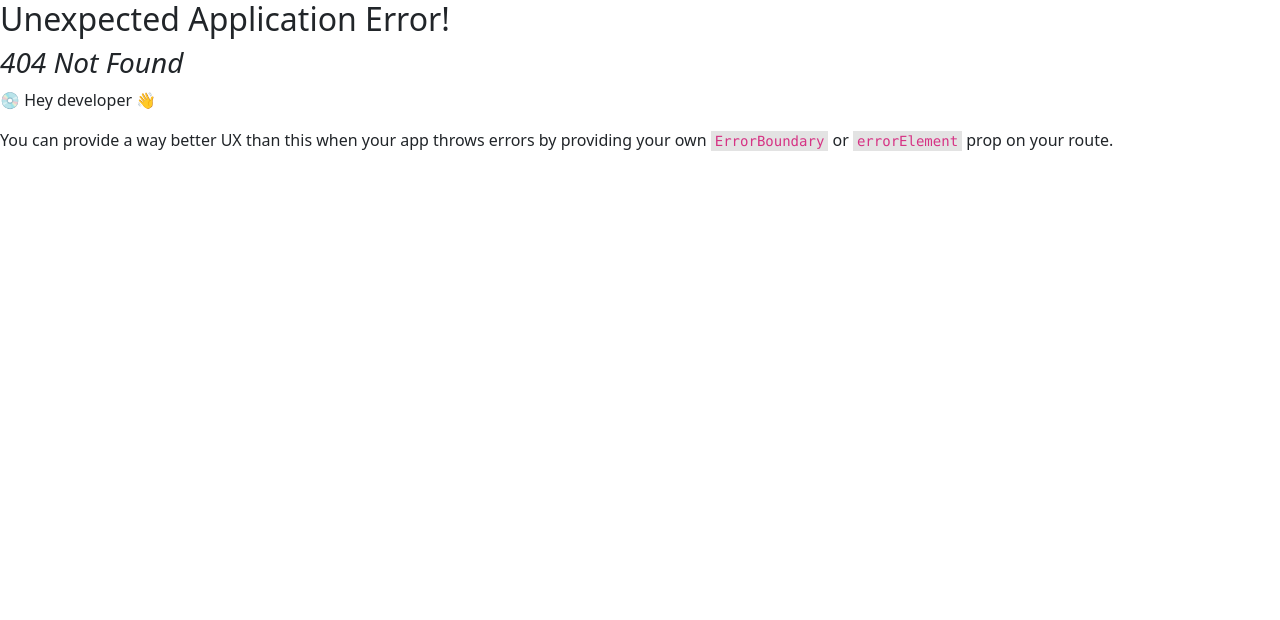
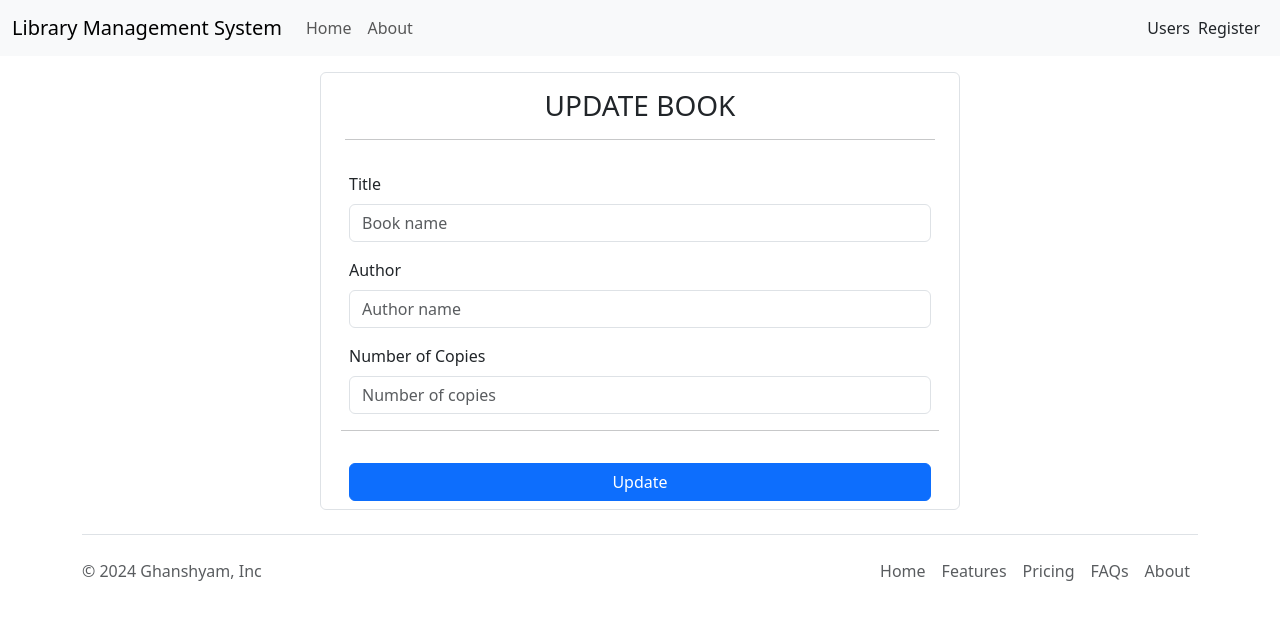
Before and after one commit to Ghanshyam-cyber/LibraryManagementSystemFrontEnd, a React (Vite) app: page /addBook/1/updateBook/1 in a window 1280 px wide. Before the commit this address had no page. Shown: the top 620 px of the page. Built offline with nearby package versions, Linux system fonts and the light colour scheme; no server answers.

Commit message:
Adding Feature for update details of book and user

```diff
--- a/src/Components/Cards/AddBook.jsx
+++ b/src/Components/Cards/AddBook.jsx
@@ -1,13 +1,13 @@
-import React, { useState } from "react";
-import { useParams } from "react-router";
+import React, { useState, useEffect } from "react";
+import { useNavigate, useParams } from "react-router";
 
 export default function AddBook() {
-  const { managerId } = useParams();
-
+  const { managerId ,bookId} = useParams();
+  const navigate = useNavigate();
   const [bookDetails, setBookDetails] = useState({
     bookName: "",
     authorName: "",
-    status: false,
+    noOfCopies: "",
   });
 
   const [alert, setAlert] = useState({
@@ -17,22 +17,62 @@ export default function AddBook() {
   });
 
   const handleOnChange = (event) => {
-    const { id, value, type, checked } = event.target;
+    const { id, value } = event.target;
     setBookDetails((prev) => ({
       ...prev,
-      [id]: type === "checkbox" ? checked : value,
+      [id]: value, // Correctly update the state based on the id
     }));
   };
 
+  // Fetch the book details for update if bookId is available
+  useEffect(() => {
+    if (bookId) {
+      // console.log(`Fetching book with managerId: ${managerId} and bookId: `,bookId);
+      const fetchBookDetails = async () => {
+        try {
+          const response = await fetch(
+            `http://localhost:8080/manager/${managerId}/updateBook/${bookId}`, // Correct URL format
+            {
+              method: "PUT",
+              headers: {
+                "Content-Type" : "application/json",
+              },
+              body: JSON.stringify(bookDetails),
+            }
+          );
+          if (response.ok) {
+            const data = await response.json();
+            setBookDetails(data); // Populate form with current book data
+          } else {
+            setAlert({
+              visible: true,
+              message: "Failed to load book details",
+              type: "danger",
+            });
+          }
+        } catch (error) {
+          console.error("Error fetching book details:", error);
+          setAlert({
+            visible: true,
+            message: "Some error occurred. Please try again later.",
+            type: "danger",
+          });
+        }
+      };
+
+      fetchBookDetails();
+    }
+  }, [bookId, managerId]);
+
+
   const handleSubmit = async (e) => {
     e.preventDefault();
-    // console.log("Submitting Book Details:", bookDetails);
 
     // Validation
     if (
+      !bookDetails.bookName ||
       !bookDetails.authorName ||
-      !bookDetails.authorName ||
-      !bookDetails.status
+      !bookDetails.noOfCopies
     ) {
       setAlert({
         visibile: true,
@@ -43,23 +83,32 @@ export default function AddBook() {
     }
 
     try {
-      const response = await fetch(
-        `http://localhost:8080/manager/${managerId}/book`,
-        {
-          method: "POST",
-          headers: {
-            "Content-Type": "application/json",
-          },
-          body: JSON.stringify(bookDetails),
-        }
-      );
+
+      const url = bookId
+        ? `http://localhost:8080/manager/${managerId}/updateBook/${bookId}`
+        : `http://localhost:8080/manager/${managerId}/book`;
+      const methods = bookId ? "PUT" : "POST";
+
+      const response = await fetch(url, {
+        method: methods,
+        headers: {
+          "Content-Type": "application/json",
+        },
+        body: JSON.stringify(bookDetails),
+      });
       if (response.ok) {
         setAlert({
           visibile: true,
-          message: "Book added successfully",
+          message: bookId
+            ? "Book Updated Successfully."
+            : "Book added successfully",
           type: "success",
         });
-        setBookDetails({ bookName: "", authorName: "", status: false });
+        setBookDetails({ bookName: "", authorName: "", noOfCopies: "" });
+        // Redirect after 2 seconds
+        setTimeout(() => {
+          navigate(`/books/${managerId}`);
+        }, 1000);
       } else {
         setAlert({
           visibile: true,
@@ -93,13 +142,12 @@ export default function AddBook() {
         )}
       </div>
       <div className="container mt-3">
-        <h3 className="text-center">ADD BOOK</h3>
-
+        <h3 className="text-center">{bookId ? "UPDATE BOOK" : "ADD BOOK"}</h3>
         <hr className="hr" />
       </div>
       <form className="row g-3 mt-3 mx-2 mb-2">
         <div className="col-12">
-          <label htmlFor="inputName" className=" form-label">
+          <label htmlFor="bookName" className="form-label">
             Title
           </label>
           <input
@@ -112,40 +160,69 @@ export default function AddBook() {
           />
         </div>
         <div className="col-12">
-          <label htmlFor="inputName" className="form-label">
+          <label htmlFor="authorName" className="form-label">
             Author
           </label>
           <input
             type="text"
             className="form-control"
             id="authorName"
-            placeholder="Author name here!"
+            placeholder="Author name"
             value={bookDetails.authorName}
             onChange={handleOnChange}
           />
         </div>
-        <div className="form-check form-switch">
+        <div className="col-12">
+          <label htmlFor="noOfCopies" className="form-label">
+            Number of Copies
+          </label>
           <input
-            className="form-check-input"
-            type="checkbox"
-            role="switch"
-            id="status"
-            checked={bookDetails.status}
+            type="text"
+            className="form-control"
+            id="noOfCopies" // Corrected id to match bookDetails property
+            placeholder="Number of copies"
+            value={bookDetails.noOfCopies}
             onChange={handleOnChange}
           />
         </div>
         <hr className="hr" />
-
         <div className="col-12 d-grid gap-2">
           <button
             type="submit"
             onClick={handleSubmit}
             className="btn btn-primary"
           >
-            Add
+            {bookId ? "Update" : "Book"}
           </button>
         </div>
       </form>
     </div>
   );
 }
+
+
+
+ // const response = await fetch(
+      //   `http://localhost:8080/manager/${managerId}/book`,
+      //   {
+      //     method: "POST",
+      //     headers: {
+      //       "Content-Type": "application/json",
+      //     },
+      //     body: JSON.stringify(bookDetails),
+      // }
+      // );
+      // if (response.ok) {
+      //   setAlert({
+      //     visibile: true,
+      //     message: "Book added successfully",
+      //     type: "success",
+      //   });
+      //   setBookDetails({ bookName: "", authorName: "", noOfCopies: "" });
+      // } else {
+      //   setAlert({
+      //     visibile: true,
+      //     message: "Failed to add book",
+      //     type: "danger",
+      //   });
+      // }
--- a/src/Components/Cards/AddUser.jsx
+++ b/src/Components/Cards/AddUser.jsx
@@ -1,8 +1,11 @@
-import React, { useState } from "react";
-import { useParams } from "react-router";
+import React, { useEffect, useState } from "react";
+import { data, useNavigate, useParams } from "react-router";
 
 export default function AddUser() {
-  const { managerId } = useParams();
+  const { managerId, userId } = useParams();
+  const navigate = useNavigate();
+  // const navigate = useNavigate(); // To redirect after success
+
   const [userDetails, setUserDetails] = useState({
     firstName: "",
     lastName: "",
@@ -23,6 +26,43 @@ export default function AddUser() {
   //     setUserDetails(event.target.value);
   // }
 
+  useEffect(() => {
+    if (userId) {
+      const fetchUserWithId = async () => {
+        try {
+          const response = await fetch(
+            `http://localhost:8080/manager/${managerId}/updateUser/${userId}`,
+            {
+              method: "PUT",
+              headers: {
+                "Content-Type": "application/json",
+              },
+              body: JSON.stringify(userDetails),
+            }
+          );
+          if (response.ok) {
+            const data = await response.json();
+            setUserDetails(data);
+          } else {
+            setAlert({
+              visible: true,
+              message: "Failed to load user details",
+              type: "danger",
+            });
+          }
+        } catch (error) {
+          console.error("Error fetching book details:", error);
+          setAlert({
+            visible: true,
+            message: "Some error occurred. Please try again later.",
+            type: "danger",
+          });
+        }
+      };
+      fetchUserWithId();
+    }
+  }, [managerId, userId]);
+
   const handleSubmit = async (event) => {
     event.preventDefault();
 
@@ -41,16 +81,20 @@ export default function AddUser() {
     }
 
     try {
-      const response = await fetch(
-        `http://localhost:8080/manager/${managerId}/user`,
+      const url = userId
+        ? `http://localhost:8080/manager/${managerId}/updateUser/${userId}`
+        : `http://localhost:8080/manager/${managerId}/user`;
+
+      const methods = userId ? "PUT" : "POST";
+
+      const response = await fetch(url,
         {
-          method: "POST",
+          method: methods,
           headers: {
-            "Content-Type": "application/json",
+            "Content-Type" : "application/json",
           },
           body: JSON.stringify(userDetails),
-        }
-      );
+        });
       if (response.ok) {
         setUserDetails({
           firstName: "",
@@ -60,9 +104,12 @@ export default function AddUser() {
         });
         setAlert({
           visible: true,
-          message: "User added successfully.",
+          message: userId ? "User details Updated Successfully." : "User added successfully.",
           type: "success",
         });
+        setTimeout(() =>{
+          navigate(`/users/${managerId}`)
+        },1000);
       } else {
         const errorData = await response.text();
         // alert("Error: " + errorData);
@@ -98,7 +145,7 @@ export default function AddUser() {
         )}
       </div>
       <div className="container mt-3">
-        <h2 className="text-center">ADD USER</h2>
+        <h2 className="text-center">{userId ? "UPDATE USER" : "ADD USER"}</h2>
         <hr />
       </div>
       <form className="row g-3 mt-3 mx-2 mb-2">
@@ -161,10 +208,20 @@ export default function AddUser() {
             className="btn btn-primary"
             onClick={handleSubmit}
           >
-            Add
+            {userId ? "UPDATE" : "ADD"}
           </button>
         </div>
       </form>
     </div>
   );
 }
+  // const response = await fetch(
+      //   `http://localhost:8080/manager/${managerId}/user`,
+      //   {
+      //     method: "POST",
+      //     headers: {
+      //       "Content-Type": "application/json",
+      //     },
+      //     body: JSON.stringify(userDetails),
+      //   }
+      // );
--- a/src/Components/Header/Navbar.jsx
+++ b/src/Components/Header/Navbar.jsx
@@ -1,8 +1,12 @@
 import React from "react";
-import { Link, useParams } from "react-router";
+import { Link, Navigate, useNavigate, useParams } from "react-router";
 
 function Navbar() {
   const {managerId} = useParams();
+  const navigate = useNavigate();
+  // const handleSubmit = () =>{
+  //   navigate(`/users/${managerId}`);
+  // }
   return (
     <div>
       <nav className="navbar navbar-expand-lg bg-body-tertiary">
@@ -45,7 +49,7 @@ function Navbar() {
                 Search
               </button> */}
               <div>
-              <Link className="nav-link" to={`/users/${managerId}`} role="button">Users</Link>
+              <button className="nav-link" to={`/users/${managerId}`} role="button">Users</button>
               </div>
               <div>
               <Link className="nav-link mx-2" to="/register" role="button">Register</Link>
--- a/src/Components/Tables/BooksTable.jsx
+++ b/src/Components/Tables/BooksTable.jsx
@@ -1,10 +1,15 @@
 import React, { useState, useEffect } from "react";
-import { useParams } from "react-router";
+import { useParams, Link } from "react-router";
 
 export default function BooksTable() {
   const { managerId } = useParams();
   const [books, setBooks] = useState([]);
   const [alert, setAlert] = useState({ visible: false, message: "", type: "" });
+  // const [bookDetails, setBookDetails] = {
+  //   bookName: "",
+  //   authorName: "",
+  //   noOfCopies: "",
+  // };
 
   useEffect(() => {
     if (!managerId) return;
@@ -62,7 +67,7 @@ export default function BooksTable() {
       });
     }
     setTimeout(() => {
-      setAlert({visible: false, message : "", type : ""})
+      setAlert({ visible: false, message: "", type: "" });
     }, 2000);
   };
 
@@ -83,7 +88,7 @@ export default function BooksTable() {
               <th scope="col">Book Id</th>
               <th scope="col">Name</th>
               <th scope="col">Author</th>
-              <th scope="col">Status</th>
+              {/* <th scope="col">Status</th> */}
               <th scope="col">Actions</th>
             </tr>
           </thead>
@@ -93,22 +98,27 @@ export default function BooksTable() {
                 <td>{book.bookId}</td>
                 <td>{book.bookName}</td>
                 <td>{book.authorName}</td>
-                <td>{book.status ? "Availabe" : "Not Available"}</td>
+                {/* <td>{book.status ? "Availabe" : "Not Available"}</td> */}
                 <td>
-                  {/* Delete button */}
+                  {/* Delete book */}
+                  <div className="container">
                     <button
                       className="btn btn-danger"
                       onClick={() => handleDelete(book.bookId)}
                     >
                       Delete
                     </button>
+                    <div className="ml-3 vr"> </div>
+                    <div className="vr"> </div>
+                    <div className="vr"> </div>
 
-                  {/* <button
-                    className="btn btn-success"
-                    onClick={() => handleDelete(books.id)}
+                    {/* Update button redirects to AddBook with prepopulated data */}
+                    <Link
+                      to={`/addBook/${managerId}/updateBook/${book.bookId}`}
                     >
-                    Delete
-                  </button> */}
+                      <button className=" btn btn-primary">Update</button>
+                    </Link>
+                  </div>
                 </td>
               </tr>
             ))}
--- a/src/Components/Tables/UsersTable.jsx
+++ b/src/Components/Tables/UsersTable.jsx
@@ -1,10 +1,9 @@
 import React, { useEffect, useState } from "react";
-import { useParams } from "react-router";
+import { Link, useParams } from "react-router";
 
 function UsersTable() {
   const { managerId } = useParams();
   const [user, setUser] = useState([]);
-  // const [books ,setBooks] = useState([]);
   const [alert, setAlert] = useState({ visible: false, message: "", type: "" });
 
   useEffect(() => {
@@ -113,12 +112,15 @@ function UsersTable() {
                     Delete
                   </button>
 
-                  {/* <button
-                    className="btn btn-success"
-                    onClick={() => handleDelete(books.id)}
-                  >
-                    Delete
-                  </button> */}
+                  <div className="ml-3 vr"> </div>
+                    <div className="vr"> </div>
+                    <div className="vr"> </div>
+                  {/* Update button redirects to AddBook with prepopulated data */}
+                  <Link
+                      to={`/addUser/${managerId}/updateUser/${user.userId}`}
+                    >
+                      <button className=" btn btn-primary">Update</button>
+                    </Link>
                 </td>
               </tr>
             ))}
--- a/src/main.jsx
+++ b/src/main.jsx
@@ -17,6 +17,7 @@ import AddUser from "./Components/Cards/AddUser.jsx";
 import AddBook from "./Components/Cards/AddBook.jsx";
 import BookAssign from "./Components/Cards/BookAssign.jsx";
 import BookRetrieve from "./Components/Cards/BookRetrieve.jsx";
+
 
 
 // const router = createBrowserRouter(
@@ -42,9 +43,12 @@ const router = createBrowserRouter([
       { path: "/books/:managerId", element: <BooksTable /> },
       { path: "/users/:managerId", element: <UsersTable /> },
       { path: "/addUser/:managerId", element: <AddUser /> },
+      { path: "/addUser/:managerId/updateUser/:userId", element: <AddUser /> },
       { path: "/addBook/:managerId", element: <AddBook /> },
+      { path: "/addBook/:managerId/updateBook/:bookId", element: <AddBook /> },
       {path: "/assign/:managerId", element : <BookAssign />},
-      {path: "/return/:managerId" , element: <BookRetrieve />}
+      {path: "/return/:managerId" , element: <BookRetrieve />},
+
 
     ],
   },
```
Lines whose indentation alone changed are shown as unchanged.
